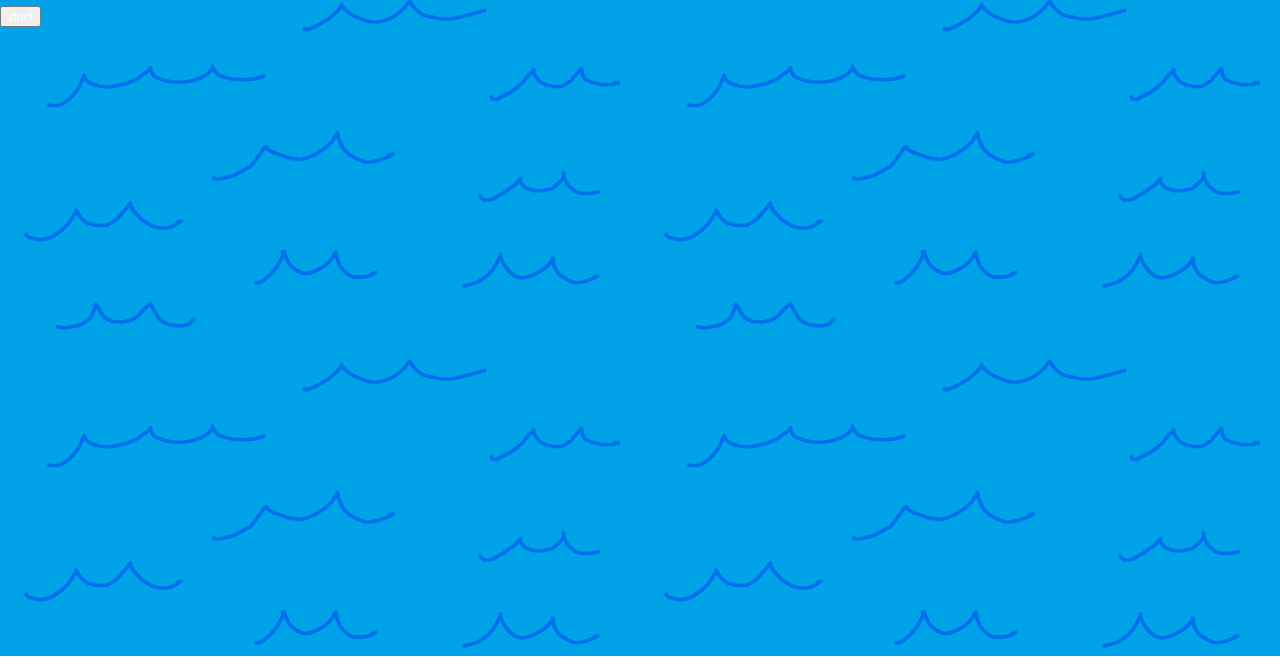
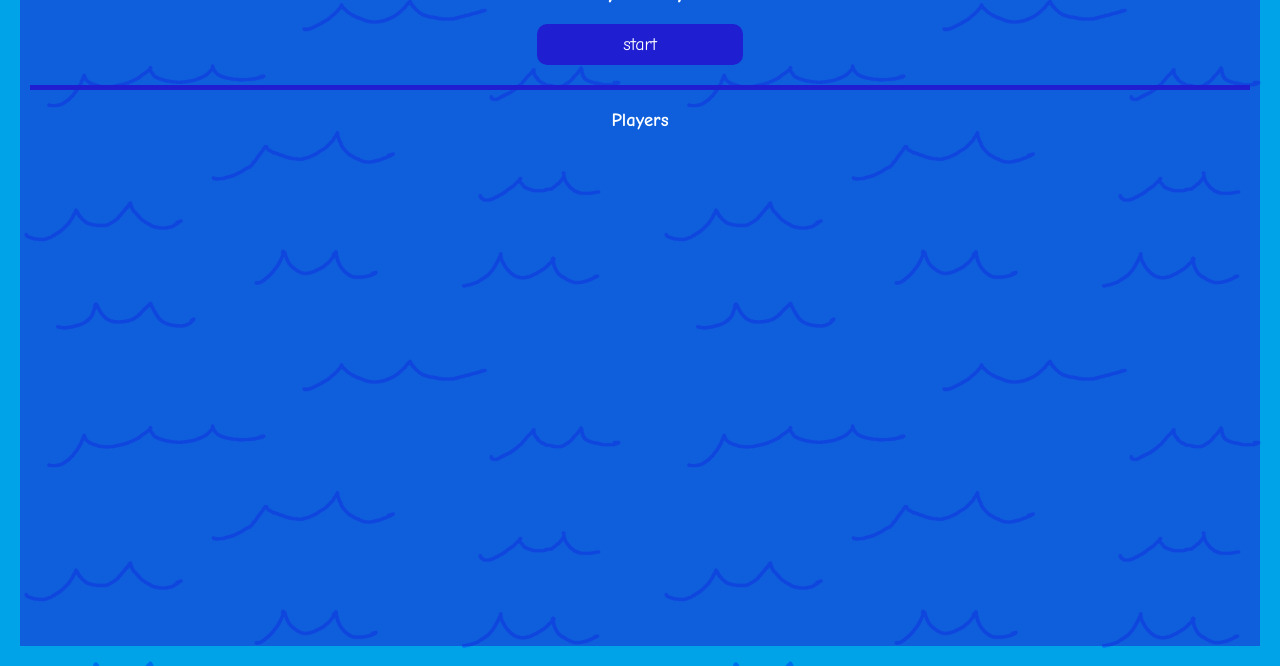
Before and after one commit to Ruskki/battleship, a website: page client/pages/tourney_lobby.html in a window 1280 px wide. Shown: the part 144-810 px from the top of the page. Drawn offline with Linux system fonts and the light colour scheme.

Commit message:
tourney lobby rework

```diff
--- a/client/pages/tourney_lobby.html
+++ b/client/pages/tourney_lobby.html
@@ -24,10 +24,20 @@
 			<span id="feedback-messages"></span>
 			<a href="../index.html" class="nav-button">Main Menu</a>
 		</nav>
-		<h1> Tourney Lobby - ID: <span id="tourneyId"></span> </h1>
-		<ul id="playerList">
-		</ul>
-		<button id="tourneyStartBtn"> start </button>
+
+		<div class="flex-col flex-align tourney-lobby-container">
+			<div class="flex-col">
+				<h2> Tourney Lobby - ID: <span id="tourneyId"></span> </h2>
+				<button class="online-button" id="tourneyStartBtn"> start </button>
+			</div>
+			<div class="line"></div>
+			<h3>Players</h3>
+			<ul class="player-list" id="playerList">
+			</ul>
+
+		</div>
+
+
 
 		<script src="../scripts/tourney_lobby.js"></script>
 	</body>
--- a/client/styles/style.css
+++ b/client/styles/style.css
@@ -8,6 +8,7 @@
 @import url("./online.css");
 @import url("./helper-classes.css");
 @import url("./leaderboard.css");
+@import url("./tourney.css");
 
 * {
 	color: white;
--- /dev/null
+++ b/client/styles/tourney.css
@@ -0,0 +1,27 @@
+.tourney-lobby-container{
+  display: flex;
+	flex-basis: 50%;
+	align-content: center;
+
+	background-color: rgba(31, 31, 209, 0.5);
+	margin: 20px;
+	padding: 10px;
+
+  min-height: 85vh;
+}
+
+.line{
+  background-color: rgb(31, 31, 209);
+  height: 5px;
+  width: 100%;
+}
+
+.player-list{
+  list-style-type:none;
+  padding:0px;
+}
+
+.player-list:nth-child(n){
+  padding:0px;
+
+}
```
